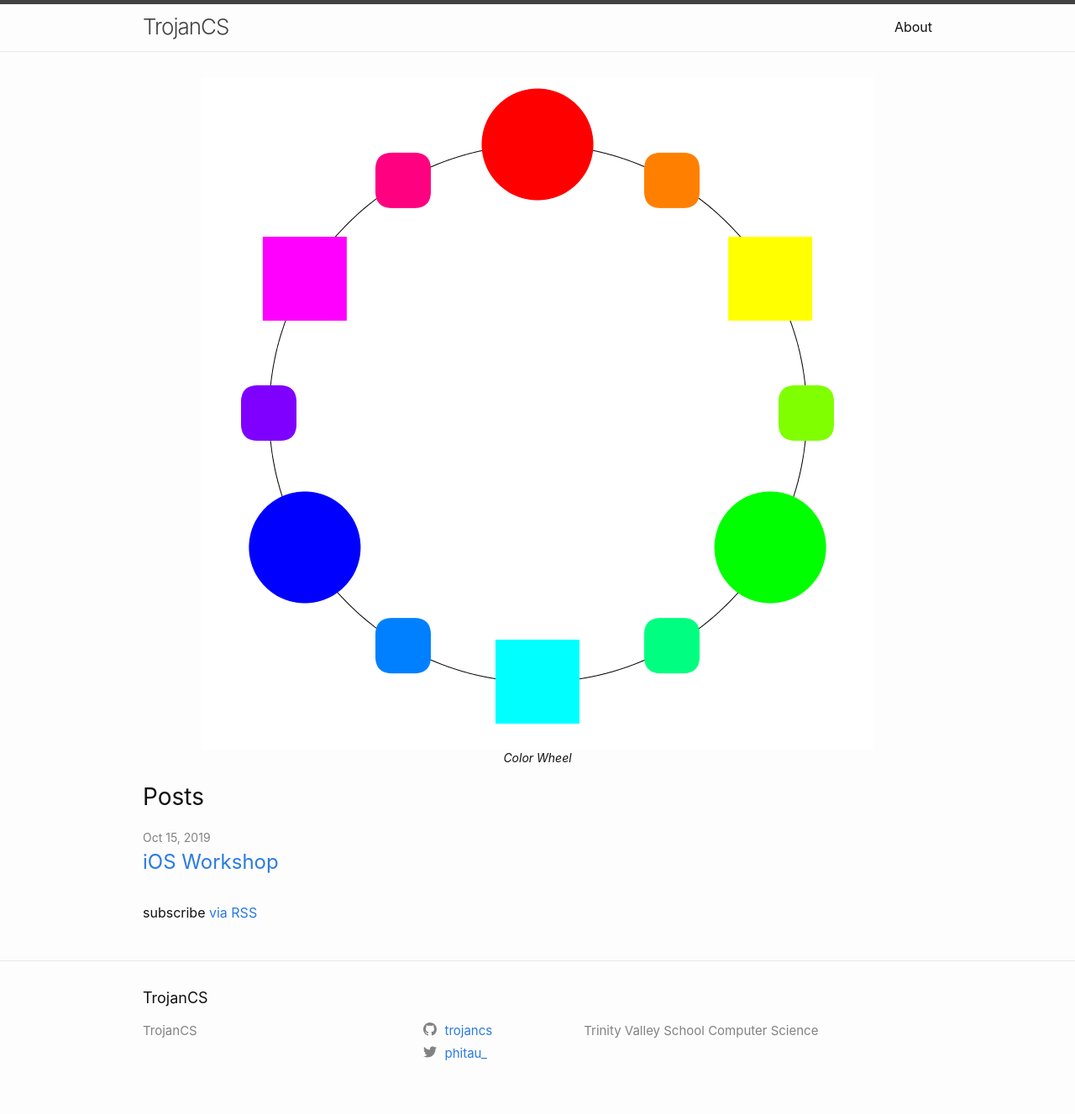
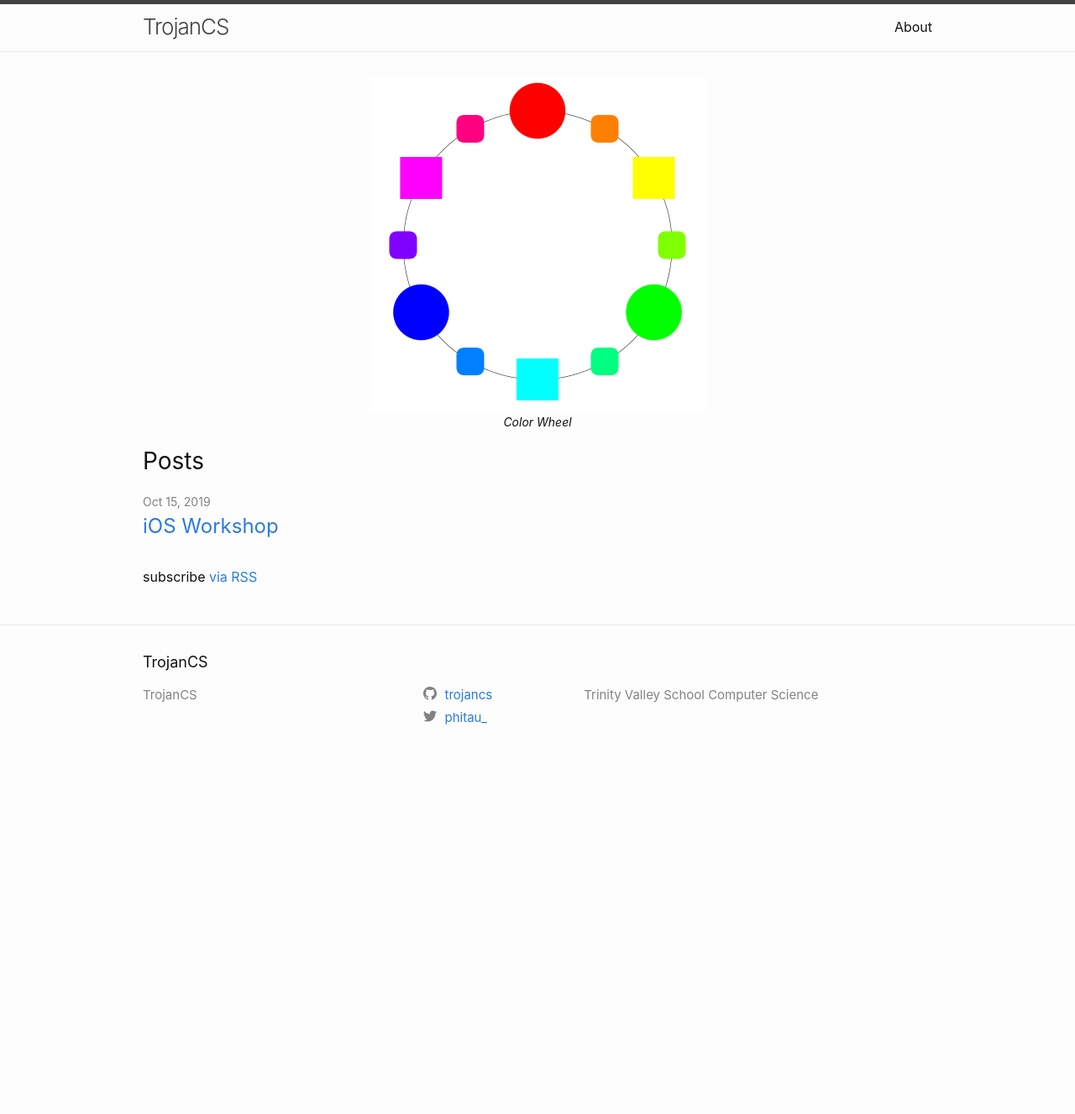
Before and after one commit to trojancs/trojancs.github.io, a Jekyll site: the page built from index.md, in a window 1280 px wide. Shown: the whole page at 84% size. Built offline with Jekyll 4.4.1, drawn with Linux system fonts in a browser that asks for light colours; our own code applies the rules of GitHub Pages for plain Markdown files; after the commit the page ends 927 px from its top, so only the background shows below that.

Commit message:
Update index.md

```diff
--- a/index.md
+++ b/index.md
@@ -7,7 +7,7 @@ permalink: /
 ---
 <center>
 <figure>
- <img src="/assets/images/top.png" alt="Color Wheel" />
+ <img width="400" src="/assets/images/top.png" alt="Color Wheel" />
  <figcaption>
  <i>Color Wheel</i>
  </figcaption>
```
